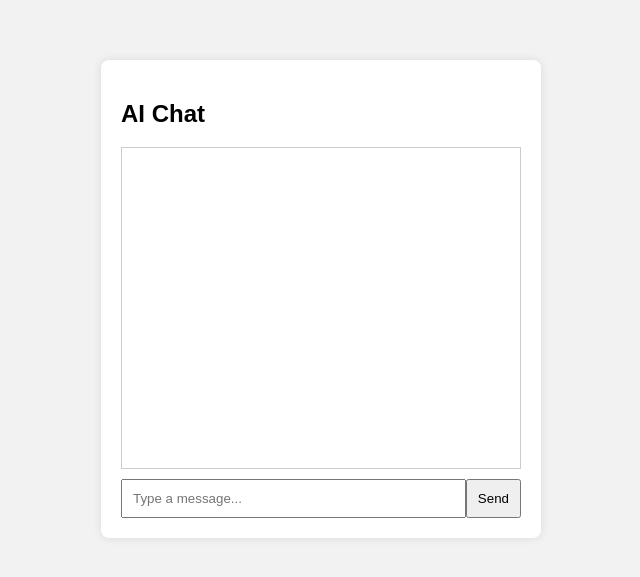
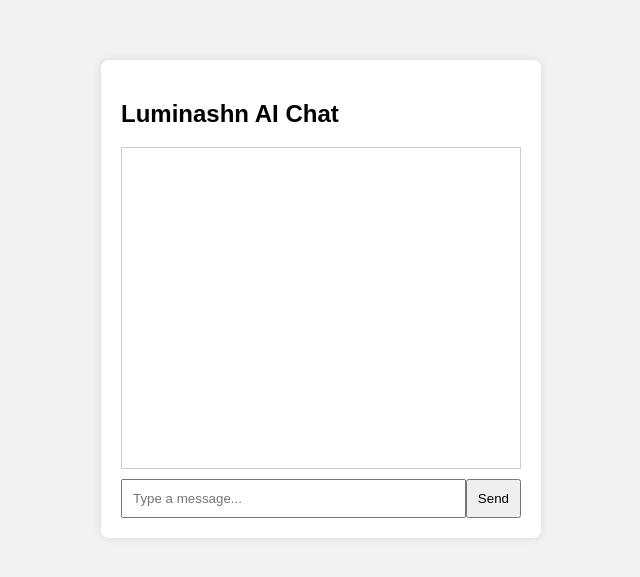
Before and after one commit to Adesina007/Ai-chat-app, a plain HTML site: page public/index.html in a window 1280 px wide. Shown: the part 109-686 px from the top of the page, without its empty margins (319-959 px from the left). Drawn offline with Linux system fonts and the light colour scheme.

Commit message:
Update index.html

```diff
--- a/public/index.html
+++ b/public/index.html
@@ -2,12 +2,12 @@
 <html lang="en">
 <head>
   <meta charset="UTF-8" />
-  <title>AI Chat App</title>
+  <title>Luminashn Ai Chat App</title>
   <link rel="stylesheet" href="style.css" />
 </head>
 <body>
   <div class="chat-container">
-    <h2>AI Chat</h2>
+    <h2>Luminashn AI Chat</h2>
     <div id="chat-box"></div>
     <form id="chat-form">
       <input type="text" id="user-input" placeholder="Type a message..." required />
```
